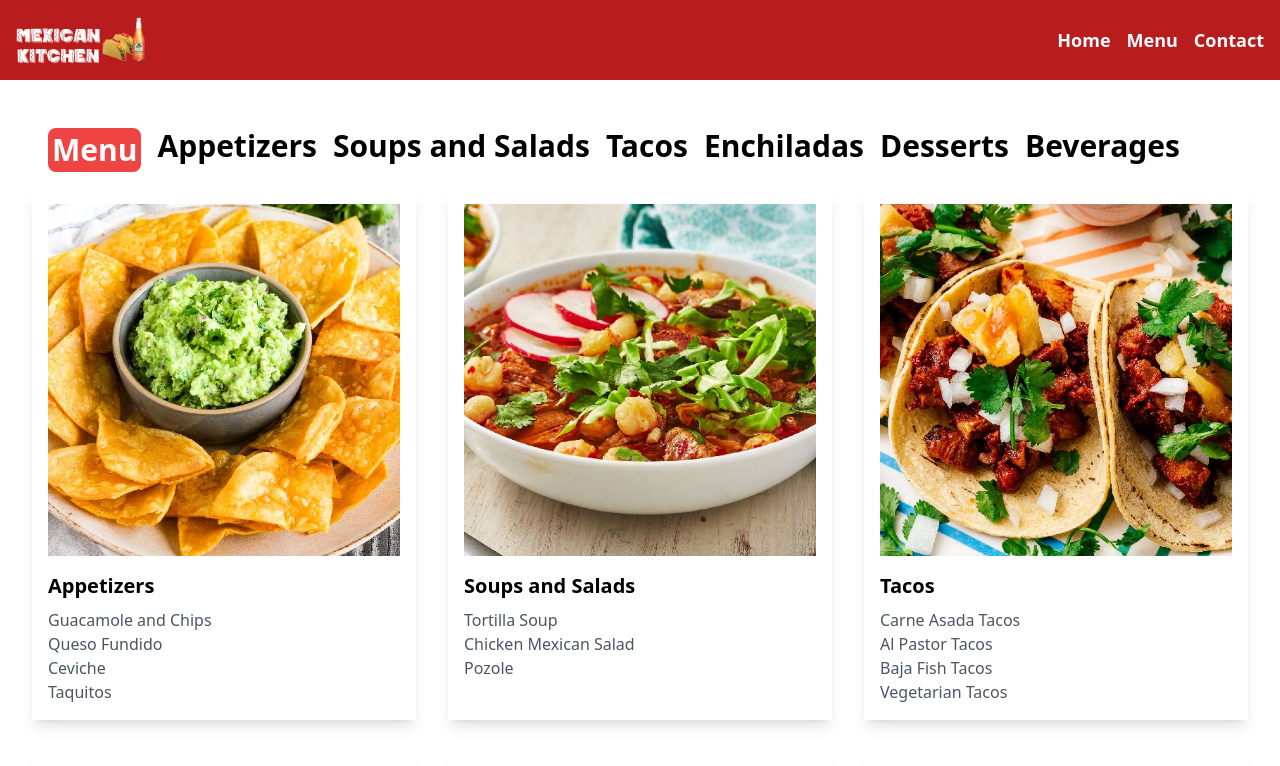
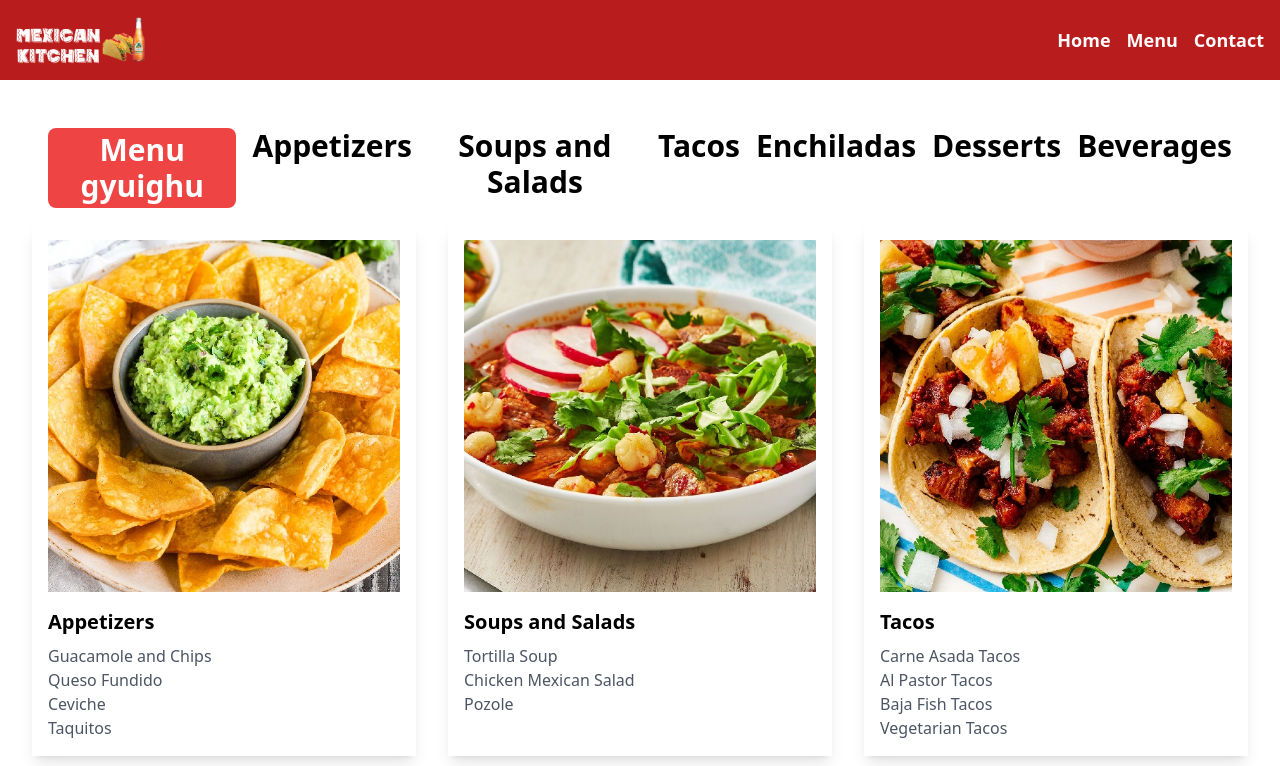
Before and after one commit to melyespinofl96/restaurant-2, an Angular app: page /menu in a window 1280 px wide. Shown: the top 766 px of the page. Built offline with nearby package versions, Linux system fonts and the light colour scheme.

Commit message:
papa john menu update

```diff
--- a/src/app/menu/menu.component.html
+++ b/src/app/menu/menu.component.html
@@ -20,7 +20,7 @@
           <ul class="hidden sm:flex space-x-4 relative align-middle" id="nav-links">
             <li [class]="menu === true ? 'bg-red-500 rounded-lg p-1 text-white' : ''">
               <Button class="hover:text-gray-300 text-3xl font-bold"
-                (click)="menuToggle()" style="cursor:pointer;">Menu</Button>
+                (click)="menuToggle()" style="cursor:pointer;">Menu gyuighu</Button>
             </li>
 
             <li [class]="appetizers === true ? 'bg-red-500 rounded-lg p-1 text-white' : ''">
```
